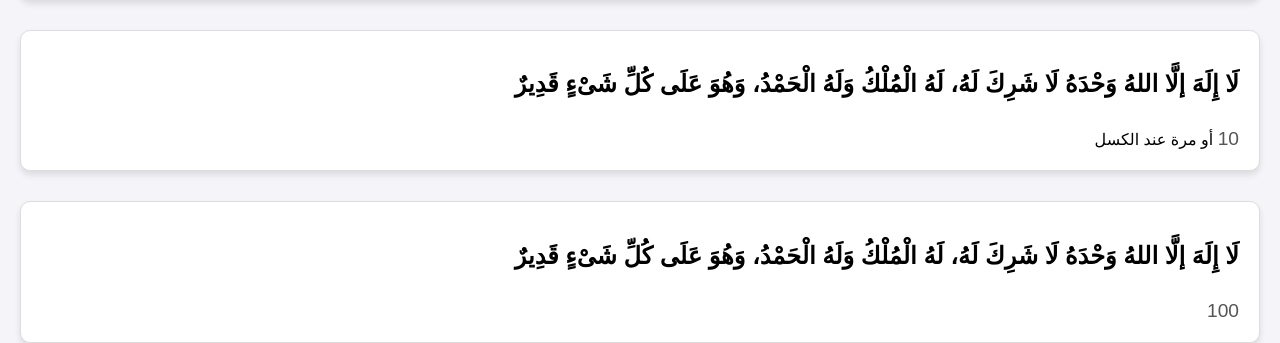
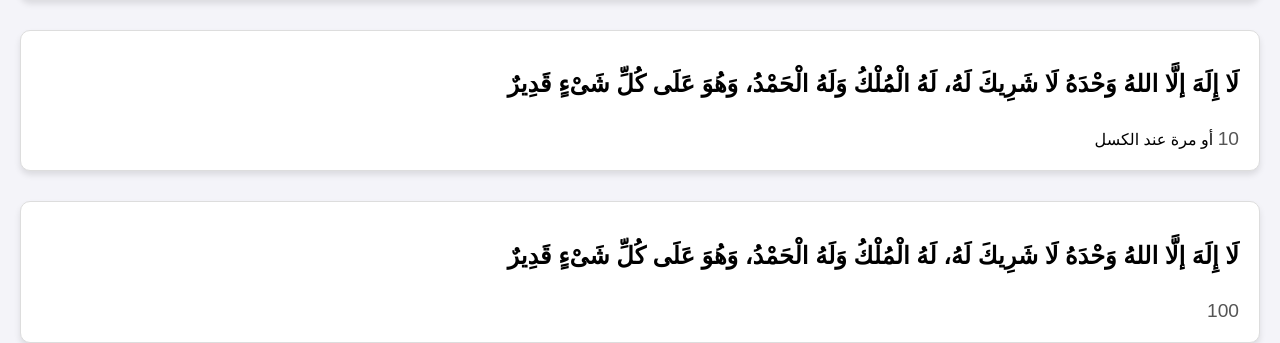
Before and after one commit to Hamed-Ali-Hamid/Azkar-Elmasaa, a plain HTML site: page index.html in a window 1280 px wide. Shown: the part 4164-4507 px from the top of the page. Drawn offline with Linux system fonts and the light colour scheme.

Commit message:
Update index.html

```diff
--- a/index.html
+++ b/index.html
@@ -83,7 +83,7 @@
         <span id="counter1" class="counter">0</span>
       </div>
       <div class="dzikr" data-target="1" id="dzikr1">
-        <h2>اللَّهُمَّ إِنِّي أَسْأَلُكَ الْعَفْوَ وَ الْعَافِيَةَ فِي الدُّنْيَا وَالآخِرَةِ، اللَّهُمَّ إِنِّي أَسْأَلُكَ الْعَفْوَ وَالْعَافِيَةَ: فِي دِينِي وَدُنْيَايَ وَأَهْلِي، وَمَلِي، اللَّهُمَّ اسْتُرْ عَوْرَاتِي، وَآمِنْ رَوْعَاتِي، اللَّهُمَّ احْفَظْنِي مِنْ بَينِ يَدَيَّ، وَمِنْ خَلْفِي، وَعَنْ يَمِينِي، وَعَنْ شِمَالِي، وَمِنْ فَوْقِي، وَأَعُوذُ بِعَظَمَتِكَ أَنْ أُغْتَالَ مِنْ تَحْتِي
+        <h2>اللَّهُمَّ إِنِّي أَسْأَلُكَ الْعَفْوَ وَ الْعَافِيَةَ فِي الدُّنْيَا وَالآخِرَةِ، اللَّهُمَّ إِنِّي أَسْأَلُكَ الْعَفْوَ وَالْعَافِيَةَ: فِي دِينِي وَدُنْيَايَ وَأَهْلِي، وَمَالِي، اللَّهُمَّ اسْتُرْ عَوْرَاتِي، وَآمِنْ رَوْعَاتِي، اللَّهُمَّ احْفَظْنِي مِنْ بَينِ يَدَيَّ، وَمِنْ خَلْفِي، وَعَنْ يَمِينِي، وَعَنْ شِمَالِي، وَمِنْ فَوْقِي، وَأَعُوذُ بِعَظَمَتِكَ أَنْ أُغْتَالَ مِنْ تَحْتِي
         </h2>
         <span id="counter1" class="counter">0</span>
       </div>
@@ -123,12 +123,12 @@
         <span id="counter1" class="counter">0</span>
       </div>
       <div class="dzikr" data-target="10" id="dzikr1">
-        <h2>لَا إِلَهَ إلَّا اللهُ وَحْدَهُ لَا شَرِكَ لَهُ، لَهُ الْمُلْكُ وَلَهُ الْحَمْدُ، وَهُوَ عَلَى كُلِّ شَىْءٍ قَدِيرٌ
+        <h2>لَا إِلَهَ إلَّا اللهُ وَحْدَهُ لَا شَرِيكَ لَهُ، لَهُ الْمُلْكُ وَلَهُ الْحَمْدُ، وَهُوَ عَلَى كُلِّ شَىْءٍ قَدِيرٌ
         </h2>
         <span id="counter1" class="counter">0</span> أو مرة عند الكسل
       </div>
       <div class="dzikr" data-target="100" id="dzikr1">
-        <h2>لَا إِلَهَ إلَّا اللهُ وَحْدَهُ لَا شَرِكَ لَهُ، لَهُ الْمُلْكُ وَلَهُ الْحَمْدُ، وَهُوَ عَلَى كُلِّ شَىْءٍ قَدِيرٌ
+        <h2>لَا إِلَهَ إلَّا اللهُ وَحْدَهُ لَا شَرِيكَ لَهُ، لَهُ الْمُلْكُ وَلَهُ الْحَمْدُ، وَهُوَ عَلَى كُلِّ شَىْءٍ قَدِيرٌ
         </h2>
         <span id="counter1" class="counter">0</span>
       </div>
```
